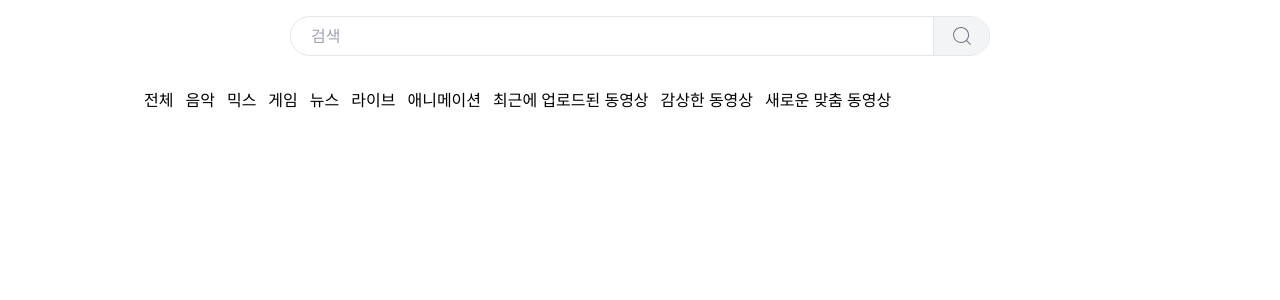
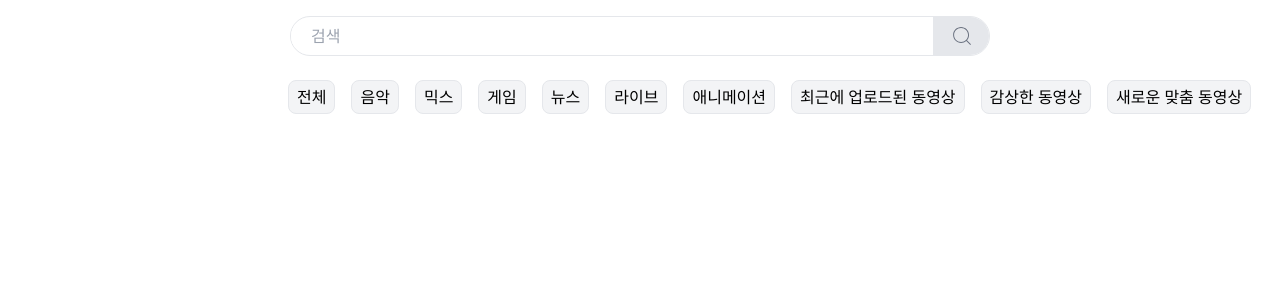
Before and after one commit to chominseo0723/FE_SummerPractice, a React (Vite) app in the folder React_2/: page / in a window 1280 px wide. Shown: the top 300 px of the page. Built offline with nearby package versions, Linux system fonts and the light colour scheme.

Commit message:
Home화면 작업1

```diff
--- a/React_2/src/App.jsx
+++ b/React_2/src/App.jsx
@@ -2,13 +2,15 @@ import React from 'react'
 import Header from './components/Header'
 import { BrowserRouter, Route, Routes } from 'react-router-dom'
 import Home from './pages/Home'
+import Layout from './Layout'
 
 const App = () => {
   return (
     <BrowserRouter>
-    <Header/>
     <Routes>
-      <Route path='/' element={<Home/>}/>
+      <Route path='/' element={<Layout/>}>
+        <Route path='/' element={<Home/>}/>
+      </Route>
     </Routes>
     </BrowserRouter>
   )
--- /dev/null
+++ b/React_2/src/Layout.jsx
@@ -0,0 +1,15 @@
+import React from 'react'
+import { Outlet } from 'react-router-dom'
+import Navbar from './Navbar'
+import Header from './components/Header'
+
+const Layout = () => {
+  return (
+    <div>
+        <Header/> {/* 항상 모든 페이지에 존재*/}
+        <Outlet/>
+    </div>
+  )
+}
+
+export default Layout;
--- /dev/null
+++ b/React_2/src/Navbar.jsx
@@ -0,0 +1,18 @@
+import React from "react";
+import { Link } from "react-router-dom";
+
+const Navbar = () => {
+  return (
+    <nav className="p-4 bg-gray-100">
+      <Link to="/home" className="mr-4">
+        Home
+      </Link>
+      <Link to="/info" className="mr-4">
+        Info
+      </Link>
+      <Link to="/movies">영화 목록</Link>
+    </nav>
+  );
+};
+
+export default Navbar;
--- a/React_2/src/components/Header.jsx
+++ b/React_2/src/components/Header.jsx
@@ -10,7 +10,7 @@ const Header = () => {
           className="flex-1 px-5 outline-none text-gray-700"
         />
         <span className="flex items-center justify-center h-full w-14
-                       bg-gray-100 border-l">
+                       bg-gray-200 border-l">
           <CiSearch size={24} className="text-gray-500" />
         </span>
       </div>
--- a/React_2/src/pages/Home.jsx
+++ b/React_2/src/pages/Home.jsx
@@ -2,17 +2,17 @@ import React from 'react'
 
 const Home = () => {
   return (
-    <div className='flex flex-row gap-3 ml-36 mt-4'>
-        <div>전체</div>
-        <div>음악</div>
-        <div>믹스</div>
-        <div>게임</div>
-        <div>뉴스</div>
-        <div>라이브</div>
-        <div>애니메이션</div>
-        <div>최근에 업로드된 동영상</div>
-        <div>감상한 동영상</div>
-        <div>새로운 맞춤 동영상</div>
+    <div className='flex flex-row gap-4 ml-72 mt-2'>
+        <div className='border rounded-lg px-2 py-1 bg-gray-100 hover:bg-gray-900 hover:text-white'>전체</div>
+        <div className='border rounded-lg px-2 py-1 bg-gray-100 hover:bg-gray-900 hover:text-white'>음악</div>
+        <div className='border rounded-lg px-2 py-1 bg-gray-100 hover:bg-gray-900 hover:text-white'>믹스</div>
+        <div className='border rounded-lg px-2 py-1 bg-gray-100 hover:bg-gray-900 hover:text-white'>게임</div>
+        <div className='border rounded-lg px-2 py-1 bg-gray-100 hover:bg-gray-900 hover:text-white'> 뉴스</div>
+        <div className='border rounded-lg px-2 py-1 bg-gray-100 hover:bg-gray-900 hover:text-white'>라이브</div>
+        <div className='border rounded-lg px-2 py-1 bg-gray-100 hover:bg-gray-900 hover:text-white'>애니메이션</div>
+        <div className='border rounded-lg px-2 py-1 bg-gray-100 hover:bg-gray-900 hover:text-white'>최근에 업로드된 동영상</div>
+        <div className='border rounded-lg px-2 py-1 bg-gray-100 hover:bg-gray-900 hover:text-white'>감상한 동영상</div>
+        <div className='border rounded-lg px-2 py-1 bg-gray-100 hover:bg-gray-900 hover:text-white'>새로운 맞춤 동영상</div>
     </div>
   )
 }
```
